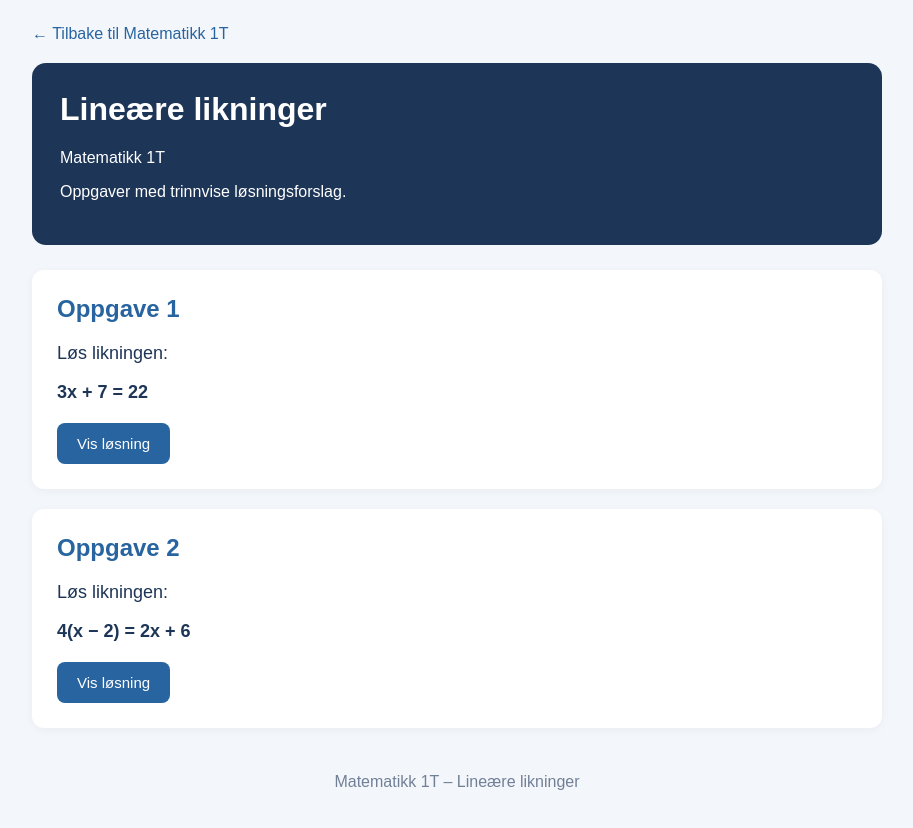
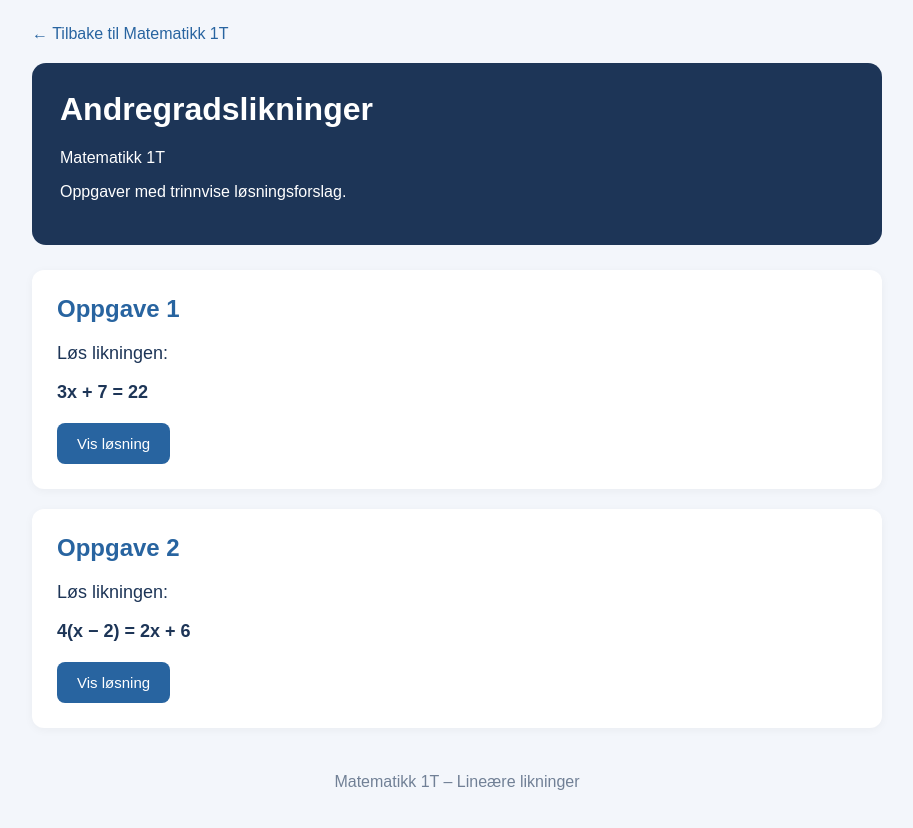
Before and after one commit to issamihesh/matematikk, a plain HTML site: page 1T/Andregradslikninger.html in a window 1280 px wide. Shown: the whole page, without its empty margins (183-1096 px from the left). Drawn offline with Linux system fonts and the light colour scheme.

Commit message:
Update title and header for Andregradslikninger

```diff
--- a/1T/Andregradslikninger.html
+++ b/1T/Andregradslikninger.html
@@ -4,7 +4,7 @@
 <head>
 <meta charset="UTF-8">
 <meta name="viewport" content="width=device-width, initial-scale=1.0">
-<title>Lineære likninger – Matematikk 1T</title>
+<title>Andregradslikninger – Matematikk 1T</title>
 
 <style>
 * {
@@ -101,7 +101,7 @@ footer {
 </a>
 
 <header>
-    <h1>Lineære likninger</h1>
+    <h1>Andregradslikninger</h1>
     <p>Matematikk 1T</p>
     <p>Oppgaver med trinnvise løsningsforslag.</p>
 </header>
```
